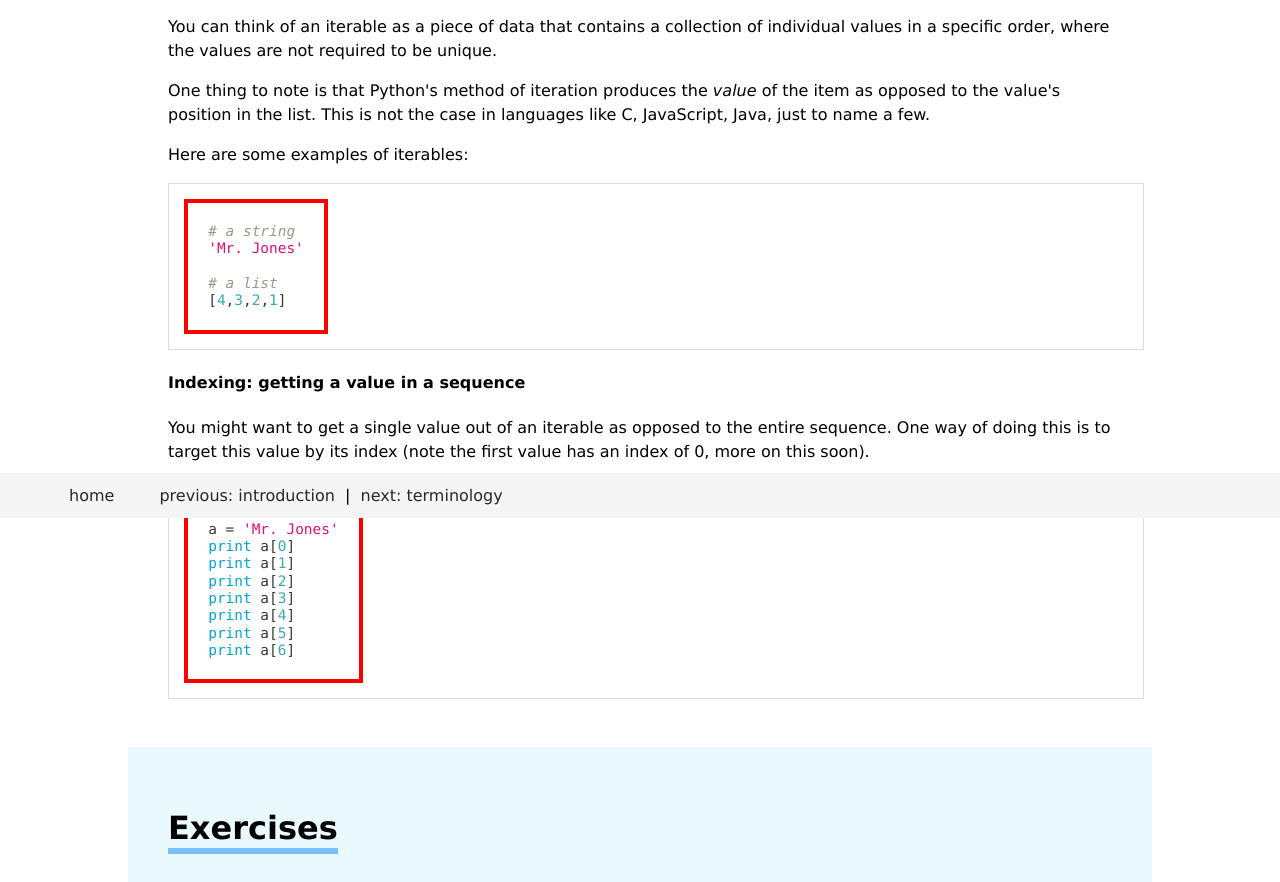
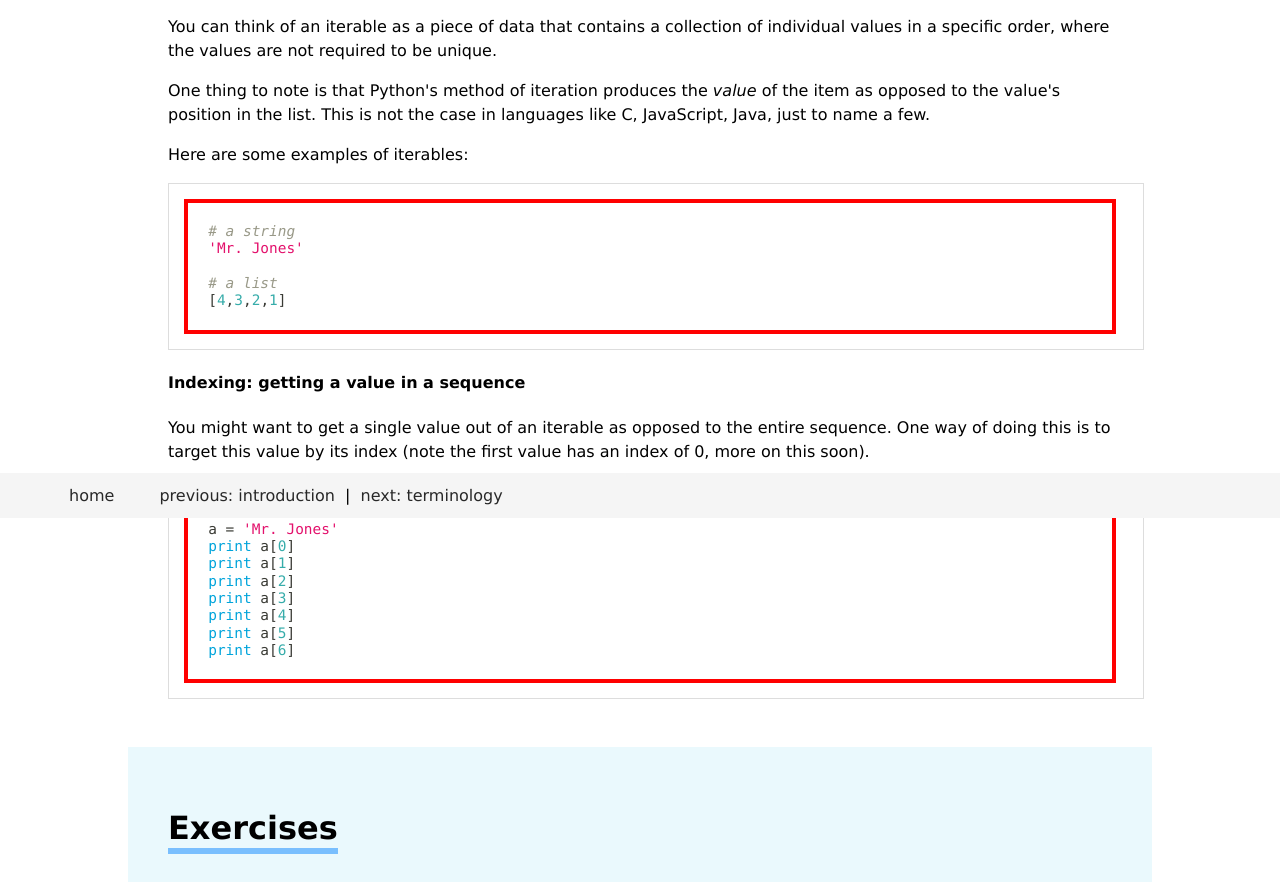
Before and after one commit to foundling/Python-Book, a Flask app: page /ch/1 in a window 1280 px wide. Shown: the part 282-1164 px from the top of the page. Run offline with Flask 2, Linux system fonts and the light colour scheme.

Commit message:
increas chapter content code block width to nearly full width of content div to be consistent w/ exercises

```diff
--- a/static/css/chapters.css
+++ b/static/css/chapters.css
@@ -11,6 +11,9 @@ terminology {
 pre {
   overflow-x: auto;
   width: 100%;
+}
+code.language-python {
+    width: calc(100% - 60px);
 }
 pre code {
     font-family: monospace;
```
